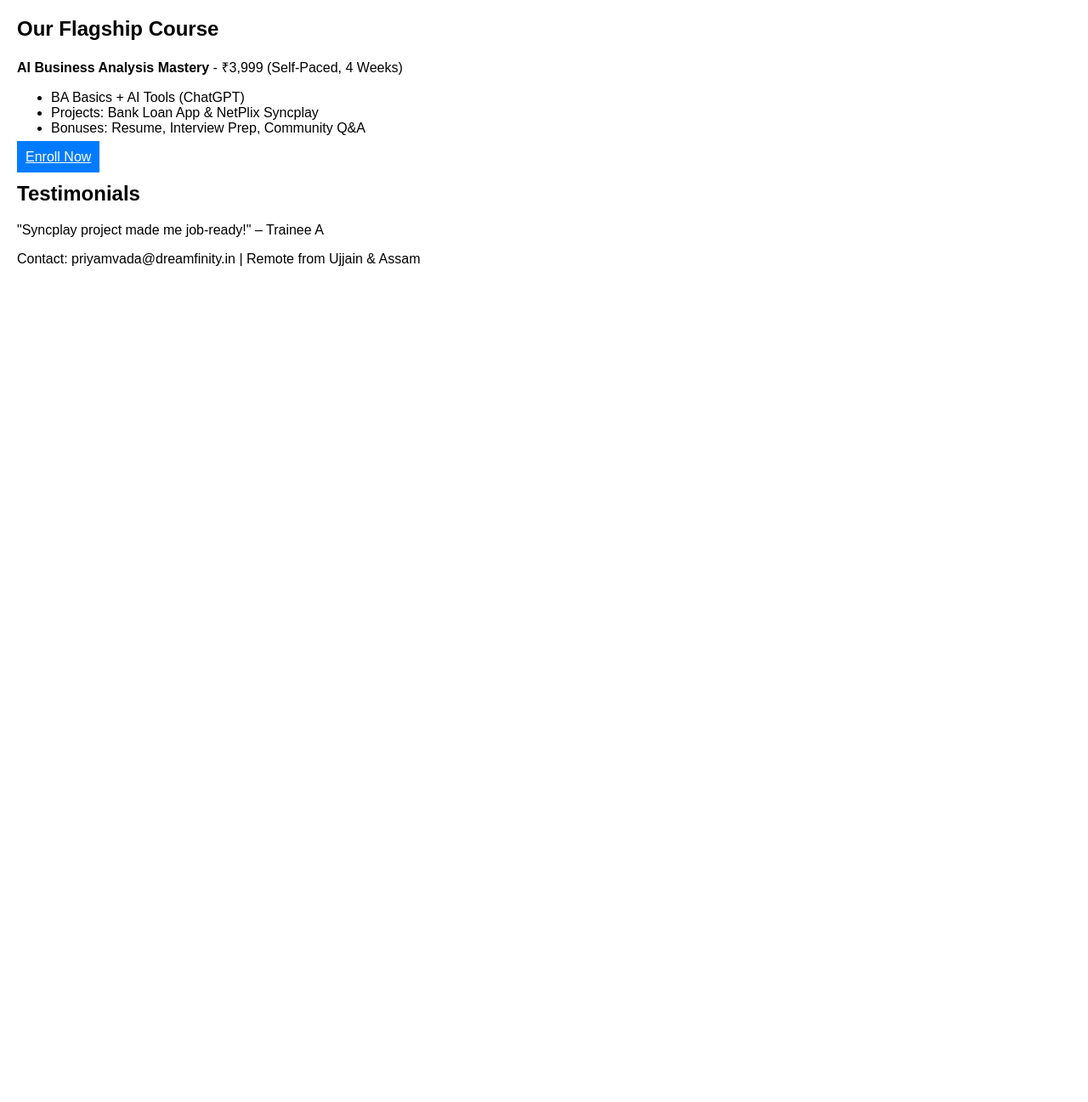
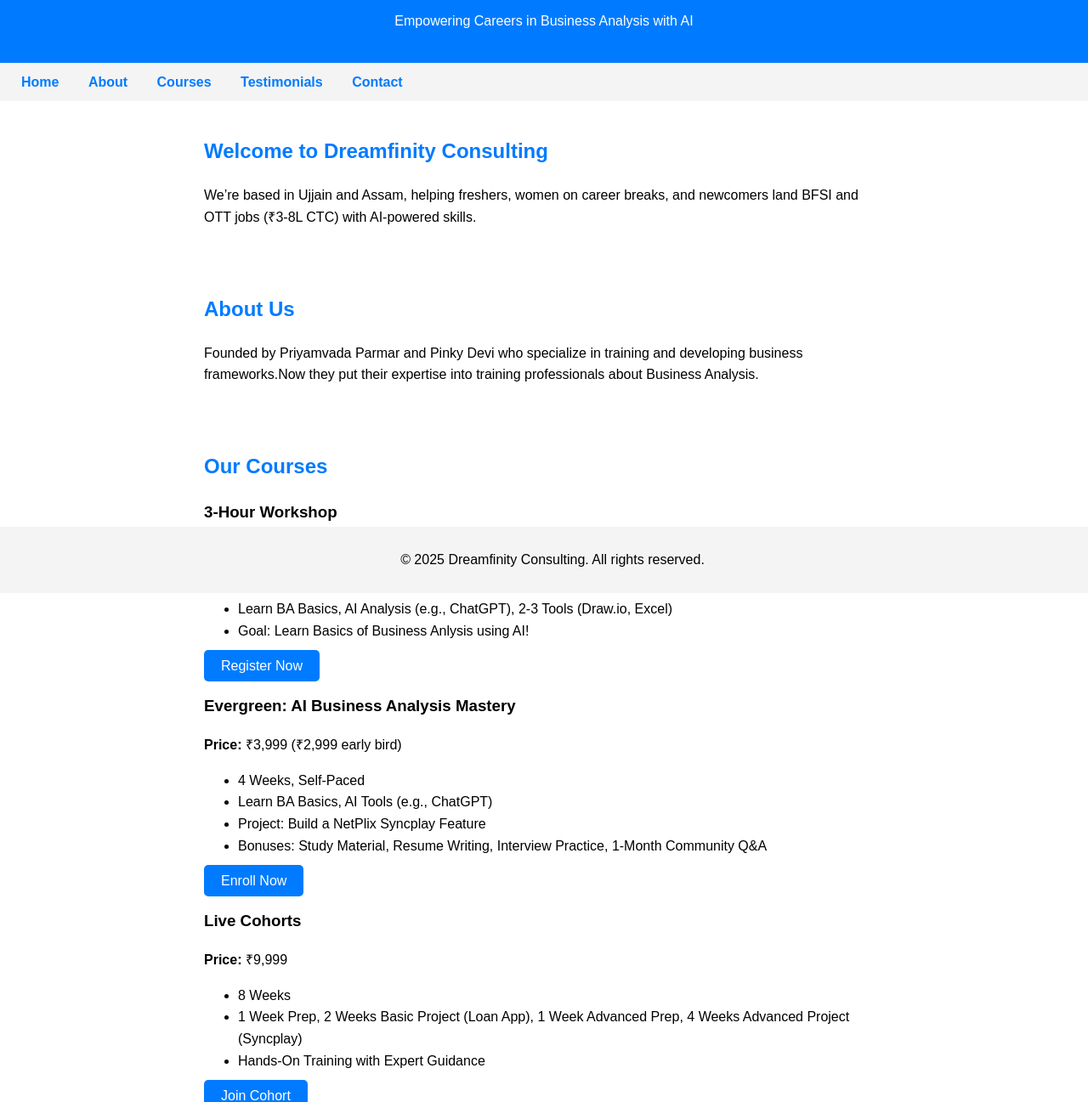
Before and after one commit to PriyamvadaParmar/Dreamfinity-Consulting, a plain HTML site: page index.html in a window 1280 px wide. Shown: the part 102-1399 px from the top of the page at 85% size. Before the commit the page ends 800 px from the top, so only its background shows below. Drawn offline with Linux system fonts and the light colour scheme.

Commit message:
Update index.html

```diff
--- a/index.html
+++ b/index.html
@@ -4,21 +4,86 @@
     <meta charset="UTF-8">
     <meta name="viewport" content="width=device-width, initial-scale=1.0">
     <title>Dreamfinity Consulting - AI Business Analysis Mastery</title>
-    <style> body { font-family: Arial; margin: 20px; } h1 { color: #007BFF; } </style>
+    <style>
+        body { font-family: Arial, sans-serif; margin: 0; padding: 0; line-height: 1.6; }
+        header { background: #007BFF; color: white; text-align: center; padding: 20px; }
+        nav { background: #f4f4f4; padding: 10px; }
+        nav a { margin: 0 15px; text-decoration: none; color: #007BFF; font-weight: bold; }
+        nav a:hover { color: #0056b3; }
+        .section { padding: 20px; max-width: 800px; margin: 0 auto; }
+        h1, h2 { color: #007BFF; }
+        .button { background: #007BFF; color: white; padding: 10px 20px; text-decoration: none; border-radius: 5px; }
+        .button:hover { background: #0056b3; }
+        footer { background: #f4f4f4; text-align: center; padding: 10px; position: fixed; bottom: 0; width: 100%; }
+    </style>
 </head>
 <body>
-    <h1>Welcome to Dreamfinity Consulting</h1>
-    <p>Empowering freshers & women with BA skills for BFSI & OTT jobs (₹3-8L CTC).</p>
-    <h2>Our Flagship Course</h2>
-    <p><strong>AI Business Analysis Mastery</strong> - ₹3,999 (Self-Paced, 4 Weeks)</p>
-    <ul>
-        <li>BA Basics + AI Tools (ChatGPT)</li>
-        <li>Projects: Bank Loan App & NetPlix Syncplay</li>
-        <li>Bonuses: Resume, Interview Prep, Community Q&A</li>
-    </ul>
-    <a href="https://tagmango.com/dreamfinity-course" style="background: #007BFF; color: white; padding: 10px;">Enroll Now</a>
-    <h2>Testimonials</h2>
-    <p>"Syncplay project made me job-ready!" – Trainee A</p>
-    <footer>Contact: priyamvada@dreamfinity.in | Remote from Ujjain & Assam</footer>
+    <header>
+        <h1>Dreamfinity Consulting</h1>
+        <p>Empowering Careers in Business Analysis with AI</p>
+    </header>
+    <nav>
+        <a href="#home">Home</a>
+        <a href="#about">About</a>
+        <a href="#courses">Courses</a>
+        <a href="#testimonials">Testimonials</a>
+        <a href="#contact">Contact</a>
+    </nav>
+
+    <div class="section" id="home">
+        <h2>Welcome to Dreamfinity Consulting</h2>
+        <p>We’re based in Ujjain and Assam, helping freshers, women on career breaks, and newcomers land BFSI and OTT jobs (₹3-8L CTC) with AI-powered skills.</p>
+    </div>
+
+    <div class="section" id="about">
+        <h2>About Us</h2>
+        <p>Founded by Priyamvada Parmar and Pinky Devi who specialize in training and developing business frameworks.Now they put their expertise into training professionals about Business Analysis.</p>
+    </div>
+
+    <div class="section" id="courses">
+        <h2>Our Courses</h2>
+        <h3>3-Hour Workshop</h3>
+        <p><strong>Price:</strong> ₹99</p>
+        <ul>
+            <li>3 Hours, Live Online</li>
+            <li>Learn BA Basics, AI Analysis (e.g., ChatGPT), 2-3 Tools (Draw.io, Excel)</li>
+            <li>Goal: Learn Basics of Business Anlysis using AI!</li>
+        </ul>
+        <a href="https://tagmango.com/dreamfinity-workshop" class="button">Register Now</a>
+
+        <h3>Evergreen: AI Business Analysis Mastery</h3>
+        <p><strong>Price:</strong> ₹3,999 (₹2,999 early bird)</p>
+        <ul>
+            <li>4 Weeks, Self-Paced</li>
+            <li>Learn BA Basics, AI Tools (e.g., ChatGPT)</li>
+            <li>Project: Build a NetPlix Syncplay Feature</li>
+            <li>Bonuses: Study Material, Resume Writing, Interview Practice, 1-Month Community Q&A</li>
+        </ul>
+        <a href="https://tagmango.com/dreamfinity-course" class="button">Enroll Now</a>
+
+        <h3>Live Cohorts</h3>
+        <p><strong>Price:</strong> ₹9,999</p>
+        <ul>
+            <li>8 Weeks</li>
+            <li>1 Week Prep, 2 Weeks Basic Project (Loan App), 1 Week Advanced Prep, 4 Weeks Advanced Project (Syncplay)</li>
+            <li>Hands-On Training with Expert Guidance</li>
+        </ul>
+        <a href="https://tagmango.com/dreamfinity-course" class="button">Join Cohort</a>
+    </div>
+
+    <div class="section" id="testimonials">
+        <h2>Testimonials</h2>
+        <p>"The Syncplay project made me job-ready for OTT roles!" – Trainee A [Update with real review]</p>
+    </div>
+
+    <div class="section" id="contact">
+        <h2>Contact Us</h2>
+        <p>Email: <a href="mailto:priyamvadaparmar.dreamfinity@gmail.com">priyamvadaparmar.dreamfinity@gmail.com</a></p>
+        <p>Remote Support: Ujjain & Assam</p>
+    </div>
+
+    <footer>
+        <p>&copy; 2025 Dreamfinity Consulting. All rights reserved.</p>
+    </footer>
 </body>
 </html>
```
